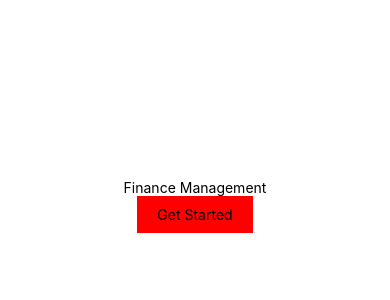
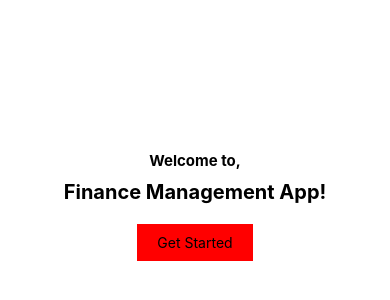
Before and after one commit to wahsandaruwan/simple_finance_mgmt_mob_app, a React Native app: screen / in a window 390 px wide. Shown: the part 216-516 px from the top of the page. Built offline with nearby package versions, Linux system fonts and the light colour scheme.

Commit message:
Updated welcome screen

```diff
--- a/src/screens/Welcome.js
+++ b/src/screens/Welcome.js
@@ -16,7 +16,12 @@ export default function Welcome() {
           alignItems: "center",
         }}
       >
-        <Text>Finance Management</Text>
+        <Text style={{ fontSize: 15, fontWeight: "bold", marginBottom: 10 }}>
+          Welcome to,
+        </Text>
+        <Text style={{ fontSize: 20, fontWeight: "bold", marginBottom: 20 }}>
+          Finance Management App!
+        </Text>
         <TouchableOpacity
           style={{
             backgroundColor: "red",
@@ -24,7 +29,7 @@ export default function Welcome() {
             paddingVertical: 10,
           }}
         >
-          <Text>Get Started</Text>
+          <Text style={{ color: "black" }}>Get Started</Text>
         </TouchableOpacity>
       </View>
     </SafeAreaView>
```
